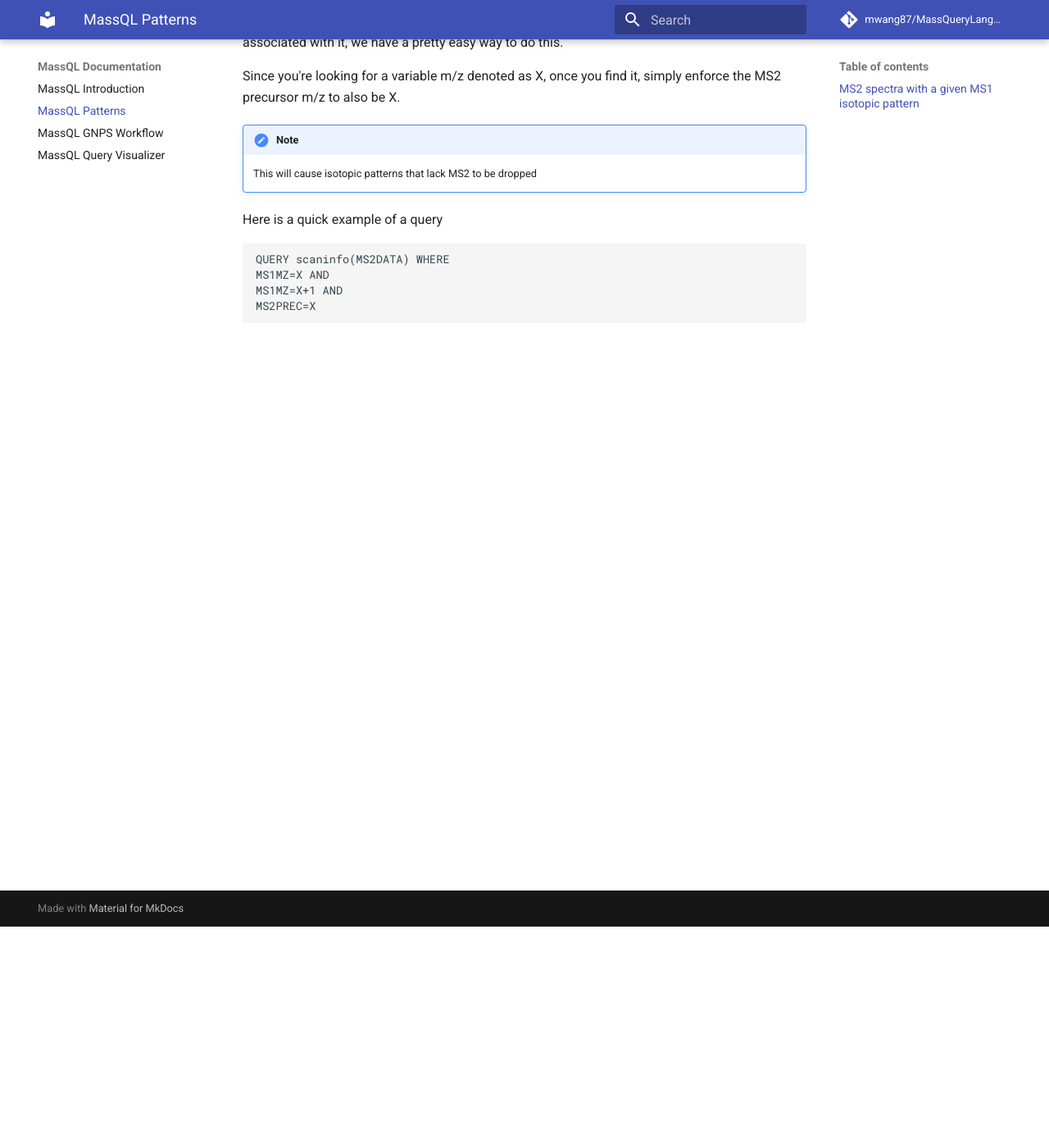
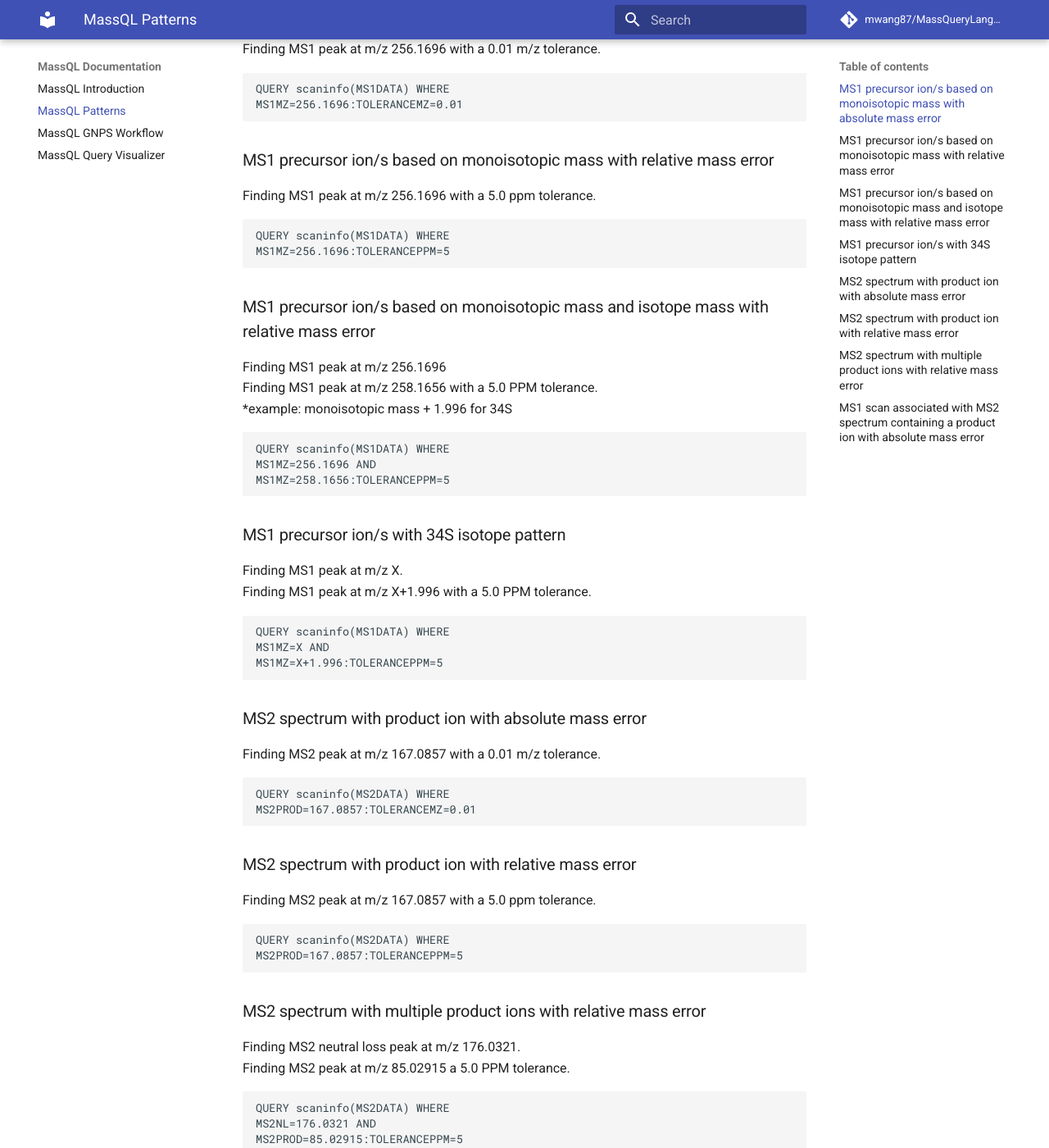
Before and after one commit to mwang87/MassQueryLanguage_Documentation, an MkDocs documentation site: the page built from docs/patterns.md, in a window 1280 px wide and 1400 px high, scrolled down 270 px. Shown: the whole window at 82% size. Built offline with MkDocs 1.6.1 and Material for MkDocs 9.7.7, drawn with Linux system fonts in a browser that asks for light colours; comment, search, counter and statistics services are not loaded; some of the changed text lies outside the part shown.

Commit message:
Update patterns.md
added some examples - attempted to add in increasing complexity.

````diff
--- a/docs/patterns.md
+++ b/docs/patterns.md
@@ -1,4 +1,89 @@
 This page includes common patterns that you might want to query for in mass spec data
+
+---
+
+# Query Mass Spectrometry Data
+
+### MS1 precursor ion/s based on monoisotopic mass with absolute mass error
+Finding MS1 peak at m/z 256.1696 with a 0.01 m/z tolerance.
+```
+QUERY scaninfo(MS1DATA) WHERE
+MS1MZ=256.1696:TOLERANCEMZ=0.01
+```
+
+### MS1 precursor ion/s based on monoisotopic mass with relative mass error
+Finding MS1 peak at m/z 256.1696 with a 5.0 ppm tolerance.
+```
+QUERY scaninfo(MS1DATA) WHERE
+MS1MZ=256.1696:TOLERANCEPPM=5
+```
+
+### MS1 precursor ion/s based on monoisotopic mass and isotope mass with relative mass error
+Finding MS1 peak at m/z 256.1696<br>
+Finding MS1 peak at m/z 258.1656 with a 5.0 PPM tolerance.<br>
+*example: monoisotopic mass + 1.996 for 34S
+```
+QUERY scaninfo(MS1DATA) WHERE
+MS1MZ=256.1696 AND
+MS1MZ=258.1656:TOLERANCEPPM=5
+```
+
+### MS1 precursor ion/s with 34S isotope pattern
+Finding MS1 peak at m/z X.<br>
+Finding MS1 peak at m/z X+1.996 with a 5.0 PPM tolerance.
+```
+QUERY scaninfo(MS1DATA) WHERE
+MS1MZ=X AND
+MS1MZ=X+1.996:TOLERANCEPPM=5
+```
+
+### MS2 spectrum with product ion with absolute mass error
+Finding MS2 peak at m/z 167.0857 with a 0.01 m/z tolerance.
+```
+QUERY scaninfo(MS2DATA) WHERE
+MS2PROD=167.0857:TOLERANCEMZ=0.01
+```
+
+### MS2 spectrum with product ion with relative mass error
+Finding MS2 peak at m/z 167.0857 with a 5.0 ppm tolerance.
+```
+QUERY scaninfo(MS2DATA) WHERE
+MS2PROD=167.0857:TOLERANCEPPM=5
+```
+
+### MS2 spectrum with multiple product ions with relative mass error
+Finding MS2 neutral loss peak at m/z 176.0321.<br>
+Finding MS2 peak at m/z 85.02915 a 5.0 PPM tolerance.
+```
+QUERY scaninfo(MS2DATA) WHERE
+MS2NL=176.0321 AND
+MS2PROD=85.02915:TOLERANCEPPM=5
+```
+
+### MS1 scan associated with MS2 spectrum containing a product ion with absolute mass error
+Finding MS1 scan associated with MS2 spectrum - relevant to data-dependent acquisition experiments
+```
+QUERY MS1DATA WHERE
+MS2PROD=167.0857:TOLERANCEPPM=5
+```
+
+---
+
+# Query Liquid/Gas Chromatography - Mass Spectrometry Data
+
+### Total ion chromatogram
+Returning the summed scan information on MS1.
+```
+QUERY scansum(MS1DATA)
+```
+
+### Extracted ion chromatogram
+```
+QUERY scansum(MS1DATA) FILTER
+MS1MZ=256.1696:TOLERANCEPPM=5
+```
+
+---
 
 ### MS2 spectra with a given MS1 isotopic pattern
 
````
